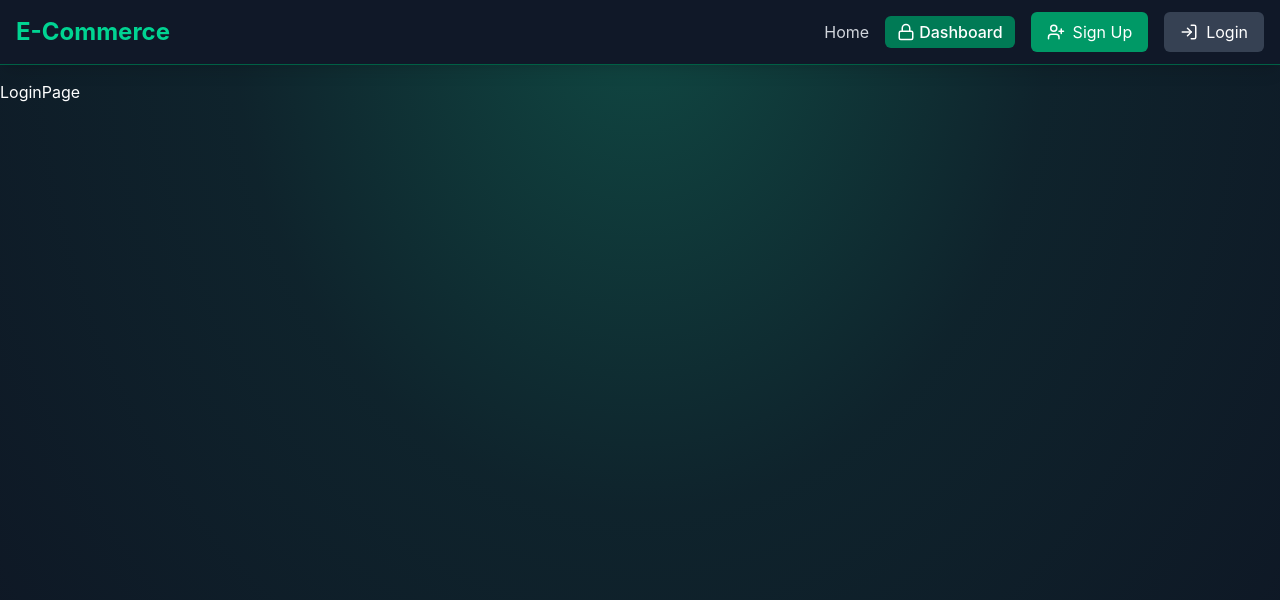
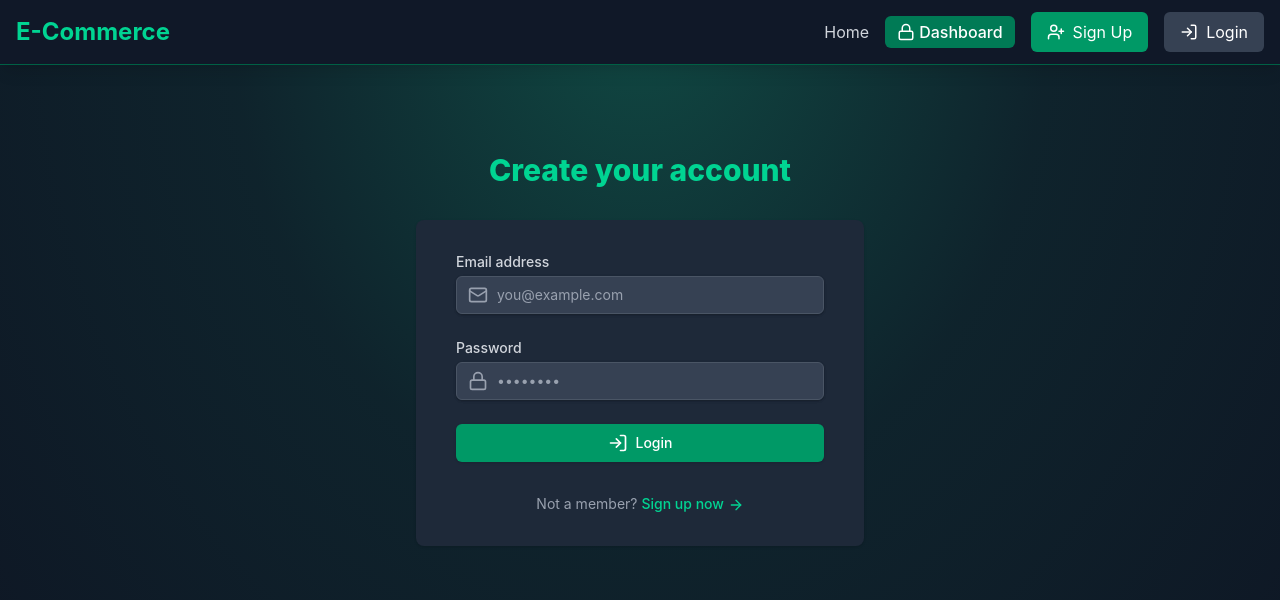
Before and after one commit to yassiraittata/Mern_ecom_store, a React app in the folder frontend/: page /login in a window 1280 px wide. Shown: the top 600 px of the page. Built offline with nearby package versions, Linux system fonts and the light colour scheme; the HTML template or start-up script is replaced by a standard one.

Commit message:
create login page

```diff
--- a/frontend/src/pages/LoginPage.jsx
+++ b/frontend/src/pages/LoginPage.jsx
@@ -1,7 +1,131 @@
-import React from "react";
+import { useState } from "react";
+import { motion } from "framer-motion";
+import { Link } from "react-router-dom";
+import { LogIn, Mail, Lock, ArrowRight, Loader } from "lucide-react";
 
 const LoginPage = () => {
-  return <div>LoginPage</div>;
+  const [email, setEmail] = useState("");
+  const [password, setPassword] = useState("");
+
+  const login = (email, password) => {
+    console.log("Logging in");
+  };
+  const loading = false;
+
+  const handleSubmit = (e) => {
+    e.preventDefault();
+    console.log(email, password);
+    login(email, password);
+  };
+
+  return (
+    <div className="flex flex-col justify-center py-12 sm:px-6 lg:px-8">
+      <motion.div
+        className="sm:mx-auto sm:w-full sm:max-w-md"
+        initial={{ opacity: 0, y: -20 }}
+        animate={{ opacity: 1, y: 0 }}
+        transition={{ duration: 0.8 }}
+      >
+        <h2 className="mt-6 text-center text-3xl font-extrabold text-emerald-400">
+          Create your account
+        </h2>
+      </motion.div>
+
+      <motion.div
+        className="mt-8 sm:mx-auto sm:w-full sm:max-w-md"
+        initial={{ opacity: 0, y: 20 }}
+        animate={{ opacity: 1, y: 0 }}
+        transition={{ duration: 0.8, delay: 0.2 }}
+      >
+        <div className="bg-gray-800 py-8 px-4 shadow sm:rounded-lg sm:px-10">
+          <form onSubmit={handleSubmit} className="space-y-6">
+            <div>
+              <label
+                htmlFor="email"
+                className="block text-sm font-medium text-gray-300"
+              >
+                Email address
+              </label>
+              <div className="mt-1 relative rounded-md shadow-sm">
+                <div className="absolute inset-y-0 left-0 pl-3 flex items-center pointer-events-none">
+                  <Mail className="h-5 w-5 text-gray-400" aria-hidden="true" />
+                </div>
+                <input
+                  id="email"
+                  type="email"
+                  required
+                  value={email}
+                  onChange={(e) => setEmail(e.target.value)}
+                  className=" block w-full px-3 py-2 pl-10 bg-gray-700 border border-gray-600
+									rounded-md shadow-sm
+									 placeholder-gray-400 focus:outline-none focus:ring-emerald-500
+									 focus:border-emerald-500 sm:text-sm"
+                  placeholder="you@example.com"
+                />
+              </div>
+            </div>
+
+            <div>
+              <label
+                htmlFor="password"
+                className="block text-sm font-medium text-gray-300"
+              >
+                Password
+              </label>
+              <div className="mt-1 relative rounded-md shadow-sm">
+                <div className="absolute inset-y-0 left-0 pl-3 flex items-center pointer-events-none">
+                  <Lock className="h-5 w-5 text-gray-400" aria-hidden="true" />
+                </div>
+                <input
+                  id="password"
+                  type="password"
+                  required
+                  value={password}
+                  onChange={(e) => setPassword(e.target.value)}
+                  className=" block w-full px-3 py-2 pl-10 bg-gray-700 border border-gray-600
+									rounded-md shadow-sm placeholder-gray-400 focus:outline-none focus:ring-emerald-500 focus:border-emerald-500 sm:text-sm"
+                  placeholder="••••••••"
+                />
+              </div>
+            </div>
+
+            <button
+              type="submit"
+              className="w-full flex justify-center py-2 px-4 border border-transparent
+							rounded-md shadow-sm text-sm font-medium text-white bg-emerald-600
+							 hover:bg-emerald-700 focus:outline-none focus:ring-2 focus:ring-offset-2
+							  focus:ring-emerald-500 transition duration-150 ease-in-out disabled:opacity-50"
+              disabled={loading}
+            >
+              {loading ? (
+                <>
+                  <Loader
+                    className="mr-2 h-5 w-5 animate-spin"
+                    aria-hidden="true"
+                  />
+                  Loading...
+                </>
+              ) : (
+                <>
+                  <LogIn className="mr-2 h-5 w-5" aria-hidden="true" />
+                  Login
+                </>
+              )}
+            </button>
+          </form>
+
+          <p className="mt-8 text-center text-sm text-gray-400">
+            Not a member?{" "}
+            <Link
+              to="/signup"
+              className="font-medium text-emerald-400 hover:text-emerald-300"
+            >
+              Sign up now <ArrowRight className="inline h-4 w-4" />
+            </Link>
+          </p>
+        </div>
+      </motion.div>
+    </div>
+  );
 };
-
 export default LoginPage;
```
